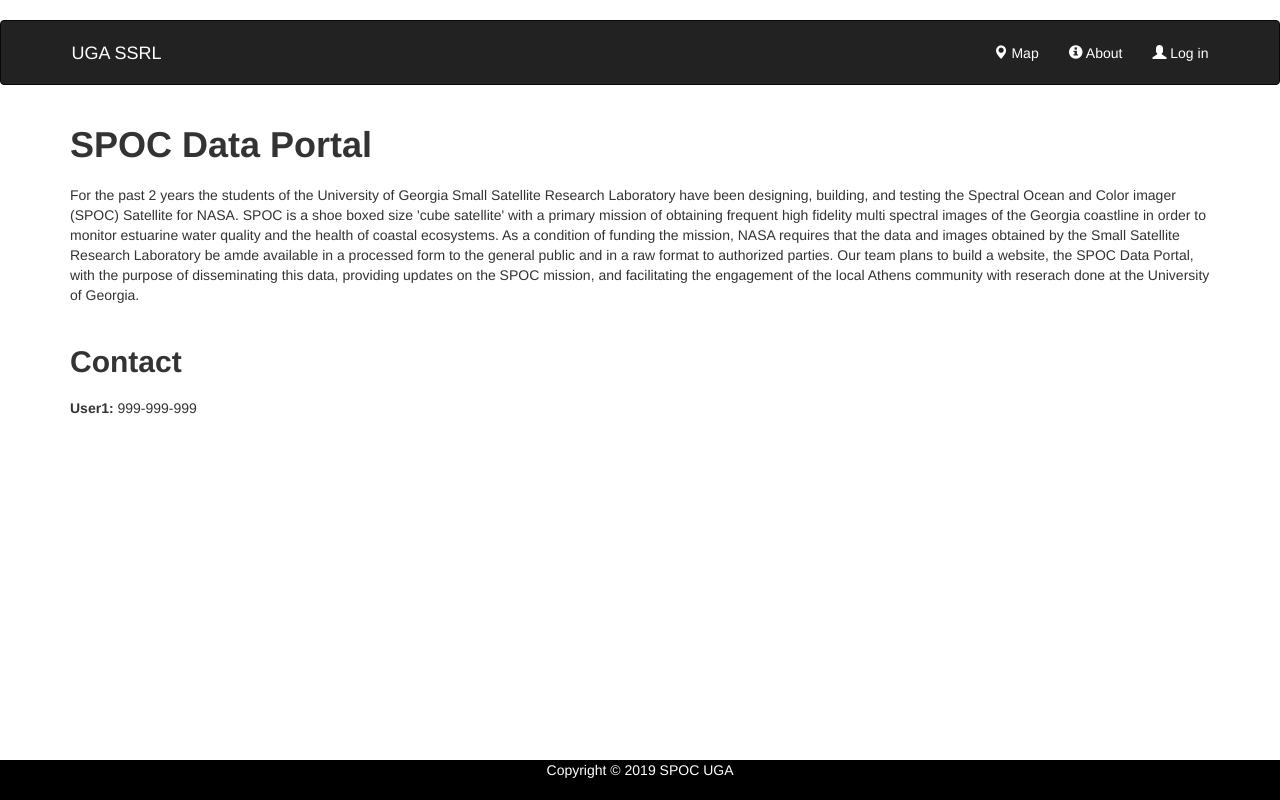
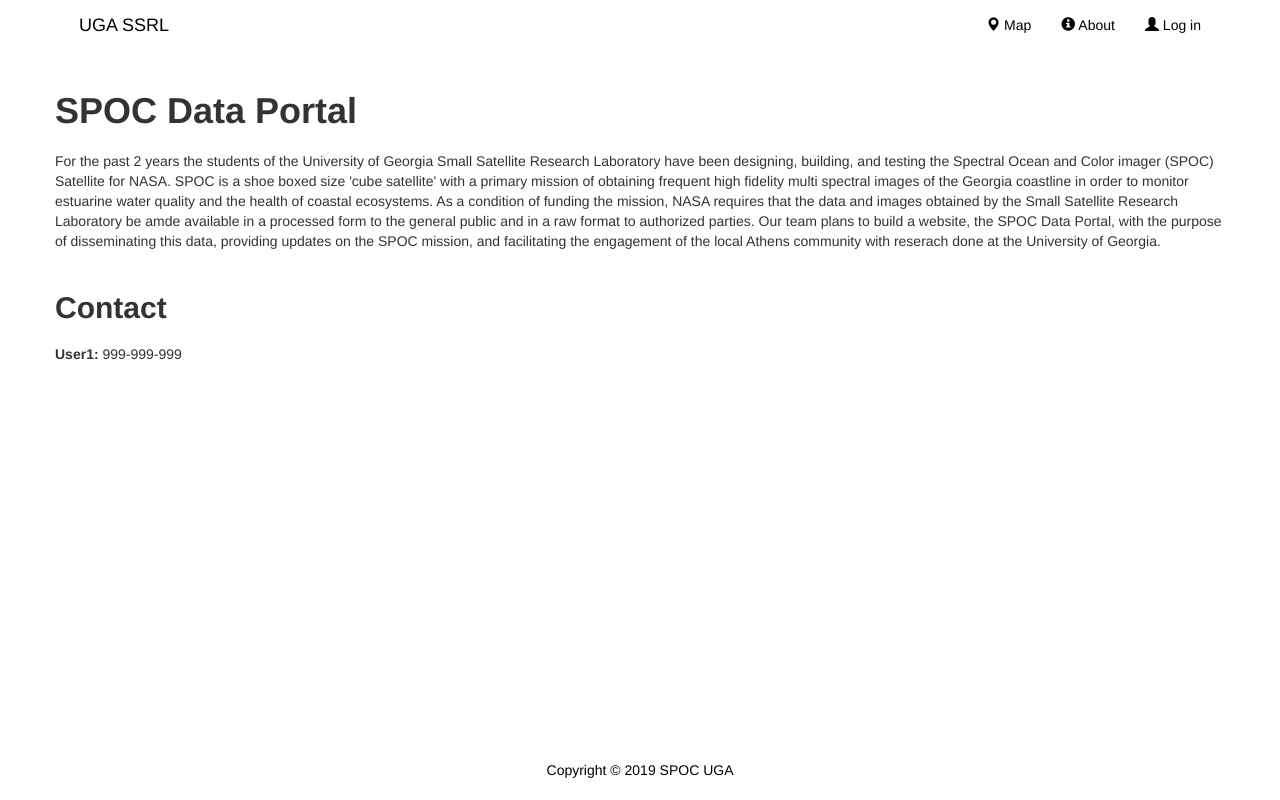
Before and after one commit to daniel0226/SPOC-Data-Portal, a PHP site: page /phpmailer/AboutUs.php in a window 1280 px wide. Run offline with PHP 8.4, Linux system fonts and the light colour scheme.

Commit message:
Reworked a good bit of stuff. I'm going to refrain from pushing the map till I get it fixed

```diff
--- a/css/custom.css
+++ b/css/custom.css
@@ -2,13 +2,12 @@
 #TopHeader{
 	margin-right: 5%;
 	margin-left: 5%;
-	padding: 5pt;
 }
 #TopHeader > div > a{
-	color: white;
+	color: black;
 }
 #TopHeader > ul > li > a{
-	color: white;
+	color: black;
 }
 
 /* ~~~ bottom.html ~~~ */
@@ -18,10 +17,29 @@
 	left: 0;
 	width: 100%;
 	height: 5%;
-	background-color: black;
-	color: white;
+	color: black;
     text-align: center;
 }
+
+/* ~~~ Index.php ~~~ */
+#main-header{
+	color: black;
+	margin-top: -15px;
+}
+#title{
+	font-weight: bolder;
+	font-size: 16.5vh;
+	vertical-align: middle;
+}
+
+#title-2{
+	margin-top: 10px
+}
+
+#title-3{
+	font-weight: bolder;
+}
+
 /* ~~~ AboutUs.php ~~~ */
 .containerAboutUs{
 	position: relative;
@@ -32,7 +50,7 @@
 	margin-bottom: 10px;
 }
 
-.containerAboutUs > div > h1, h2, p{
+.containerAboutUs > div > h1, .containerAboutUs > div > h2, .containerAboutUs > div > p{
 	float: left;
 	text-align: left;
 }
--- a/html/top.html
+++ b/html/top.html
@@ -11,18 +11,19 @@
     <!-- CSS Files-->
     <link rel="stylesheet" href="https://maxcdn.bootstrapcdn.com/bootstrap/3.4.0/css/bootstrap.min.css">
     <link rel="stylesheet" href="../css/custom.css" />
-    <link rel="stylesheet" href="../css/body.css" />
+    <!-- The body page is FUBAR. I am just redoing it entirely -James-->
+    <!--<link rel="stylesheet" href="../css/body.css" />-->
 
     <!-- Javascript Files -->
     <script src="../Js/LoginPage.js"></script>
 
     <script src="https://ajax.googleapis.com/ajax/libs/jquery/3.3.1/jquery.min.js"></script>
-    <script src="https://maxcdn.bootstrapcdn.com/bootstrap/3.4.0/js/bootstrap.min.js"></script>
+    <script src="https://maxcdn.bootstrapcdn.com/bootstrap/4.3.1/js/bootstrap.min.js"></script>
 </head>
 
 <body>
-    <nav class="navbar navbar-inverse">
-        <div class="container-fluid" id="TopHeader">
+    <nav class="navbar navbar-static-top">
+        <div class="container-fluid " id="TopHeader">
             <div class="navbar-header">
                 <a class="navbar-brand" href="../php/Index.php">UGA SSRL</a>
             </div>
--- a/sqlScripts/main.sql
+++ b/sqlScripts/main.sql
@@ -40,5 +40,7 @@
 create table archive_links(
 	id int auto_increment not null,
 	link_text varchar(256) not null,
-	link_link varchar(1028) not null
+	link_link varchar(1028) not null,
+
+	primary key(id)
 );
```
Also changed, not shown: php/Index.php (+32 -10 lines), sqlScripts/rebuild.sql (+7 -0 lines), css/body.css (line endings or trailing spaces), img/SPOC_patch.png (added).
